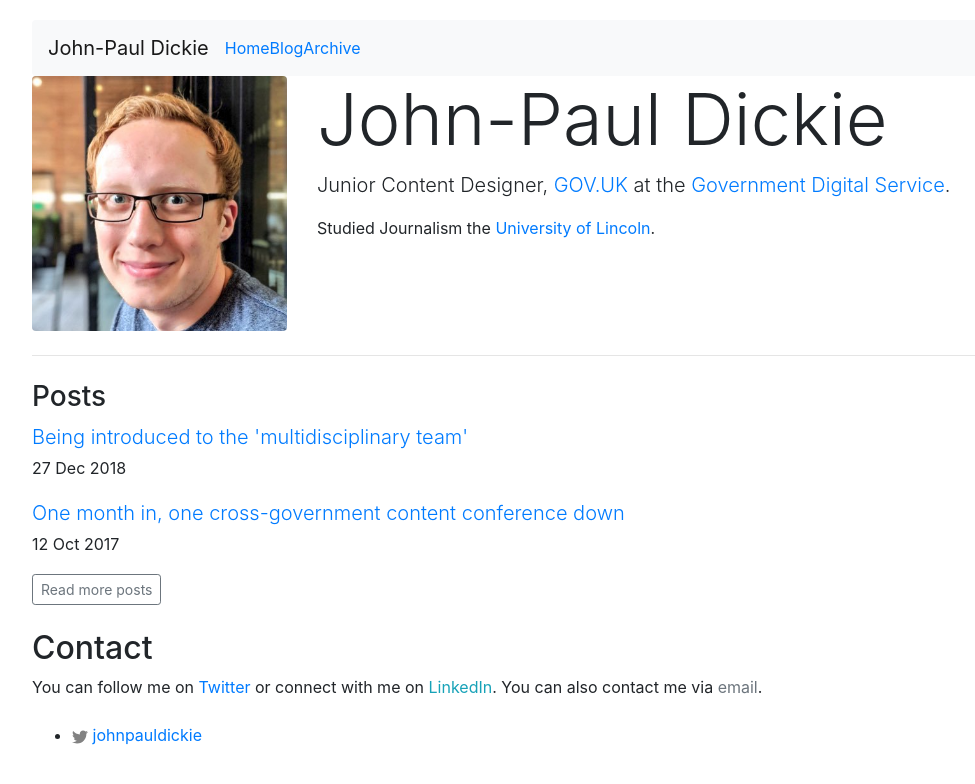
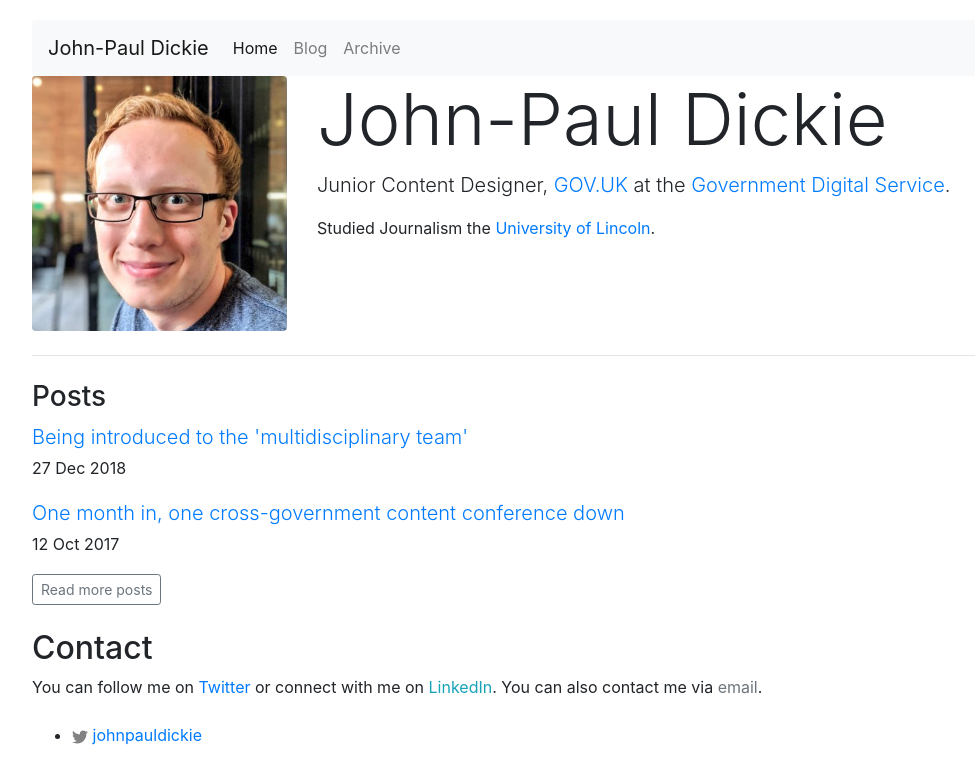
Before and after one commit to johnpauldickie/johnpauldickie.github.io, a Jekyll site: the page built from index.html, in a window 1280 px wide. Shown: the top 784 px of the page, without its empty margins (53-1028 px from the left). Built offline with Jekyll 4.4.1, drawn with Linux system fonts in a browser that asks for light colours.

Commit message:
Add 'nav-link'

```diff
--- a/_includes/header.html
+++ b/_includes/header.html
@@ -8,13 +8,13 @@
     <div class="navbar-collapse collapse" id="navbarsExample10" style="">
       <ul class="navbar-nav">
         <li class="nav-item {% if page.url != "/blog/" and page.url != "/archive" %}active{% endif %}">
-          <a href="/">Home</a>
+          <a class="nav-link" href="/">Home</a>
         </li>
         <li class="nav-item {% if page.url == "/blog/" %}active{% endif %}">
-          <a href="/blog">Blog</a>
+          <a class="nav-link" href="/blog">Blog</a>
         </li>
         <li class="nav-item {% if page.url == "/archive" %}active{% endif %}">
-          <a href="/archive">Archive</a>
+          <a class="nav-link" href="/archive">Archive</a>
         </li>
       </ul>
     </div>
```
